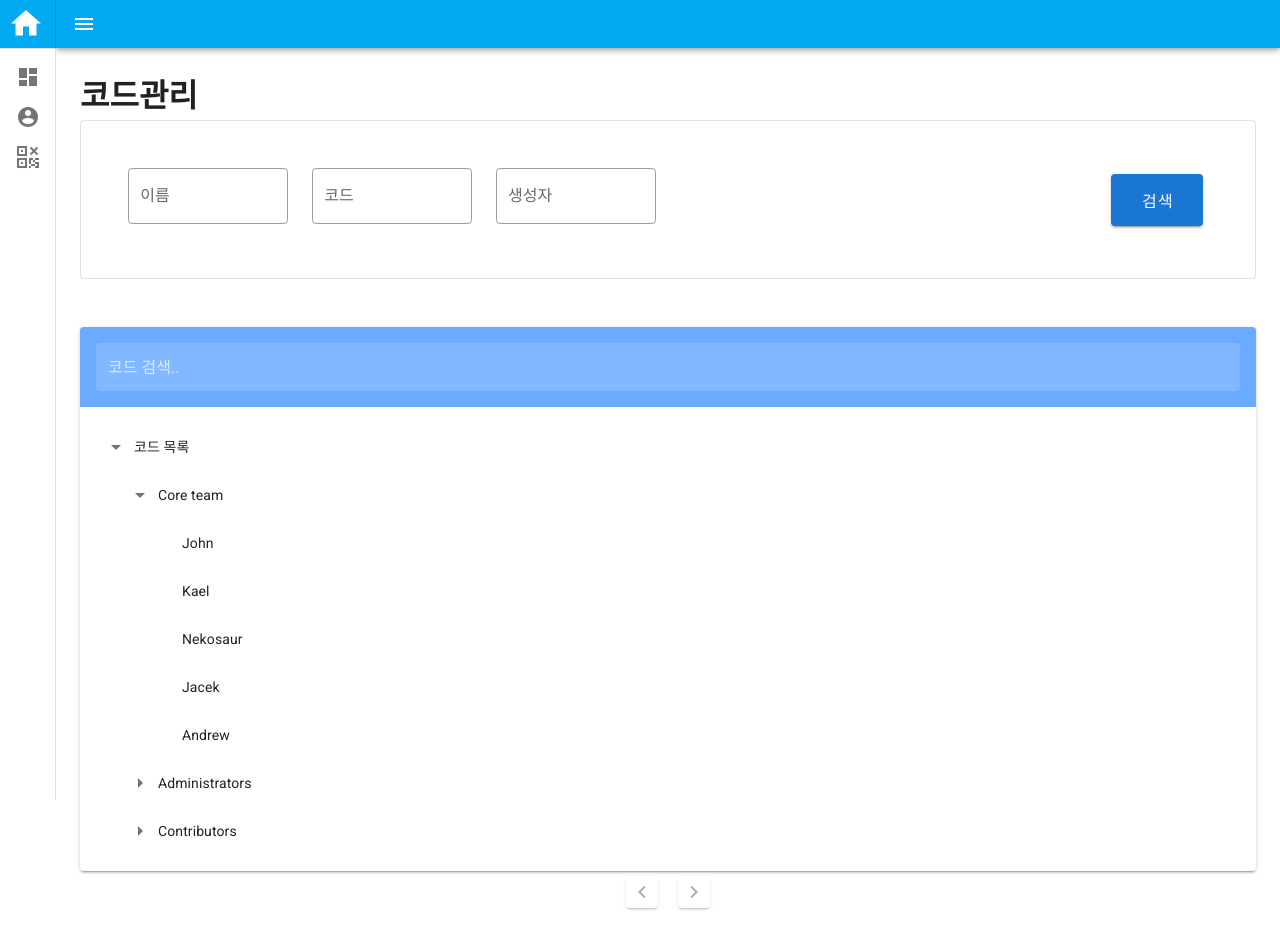
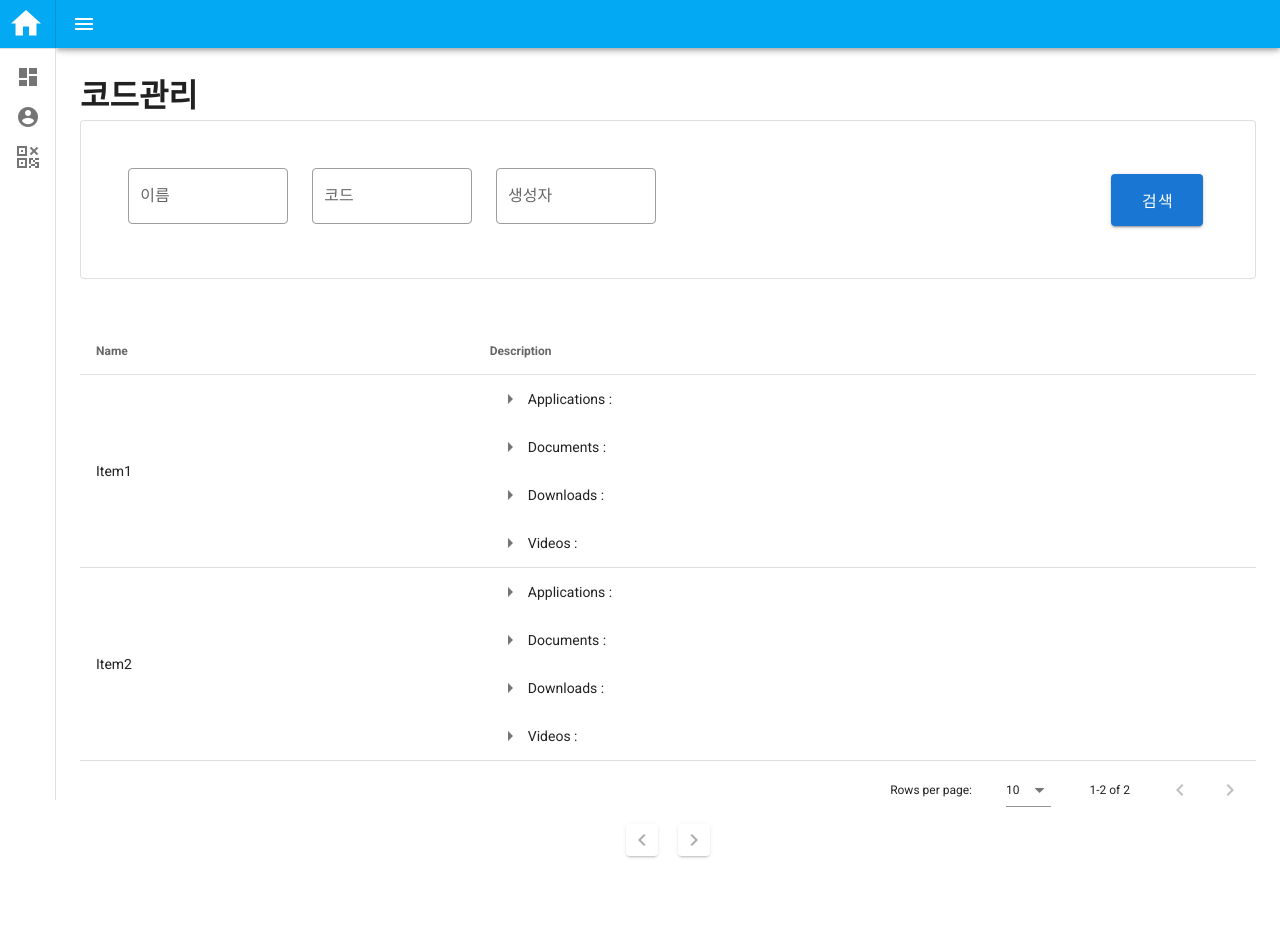
Before and after one commit to matebe12/simpleerp, a Vue app in the folder erp_frontend/: page /code in a window 1280 px wide. After the commit the page ends 885 px from the top, so only its background shows below. Built offline with nearby package versions, Linux system fonts and the light colour scheme.

Commit message:
code 관리 추가

```diff
--- a/erp_frontend/src/views/commonCode.vue
+++ b/erp_frontend/src/views/commonCode.vue
@@ -37,35 +37,15 @@
             </v-row>
         </v-card>
         <v-container class="spacing-playground pa-6" fluid> </v-container>
-        <v-card class="mx-auto">
-            <v-sheet class="pa-4 primary lighten-2">
-                <v-text-field
-                    v-model="search"
-                    label="코드 검색.."
-                    dark
-                    flat
-                    solo-inverted
-                    hide-details
-                    clearable
-                    clear-icon="mdi-close-circle-outline"
-                ></v-text-field>
-                <!-- <v-checkbox
-                    v-model="caseSensitive"
-                    dark
-                    hide-details
-                    label="Case sensitive search"
-                ></v-checkbox> -->
-            </v-sheet>
-            <v-card-text>
-                <v-treeview
-                    :items="items"
-                    :search="search"
-                    :filter="filter"
-                    :open.sync="open"
-                >
-                </v-treeview>
-            </v-card-text>
-        </v-card>
+        <v-data-table :headers="headers" :items="cosas">
+            <template v-slot:[`item.description`]>
+                <td>
+                    <template>
+                        <v-treeview :items="treeItems"></v-treeview>
+                    </template>
+                </td>
+            </template>
+        </v-data-table>
         <v-dialog
             v-model="dialog"
             persistent
@@ -117,69 +97,91 @@ export default class CommonCode extends Vue {
     employee = '';
     isUpdate = false;
     dialog = false;
-    items = [
+    headers = [
+        { text: 'Name', value: 'name' },
+        { text: 'Description', value: 'description' },
+    ];
+    cosas = [
+        { name: 'Item1', description: 'description1' },
+        { name: 'Item2', description: 'description2' },
+    ];
+    treeItems = [
         {
             id: 1,
-            name: '코드 목록',
+            name: 'Applications :',
             children: [
                 {
                     id: 2,
-                    name: 'Core team',
+                    name: 'Calendar : app',
+                    children: [
+                        { id: 2, name: 'Calendar : app' },
+                        { id: 3, name: 'Chrome : app' },
+                        { id: 4, name: 'Webstorm : app' },
+                    ],
+                },
+                { id: 3, name: 'Chrome : app' },
+                { id: 4, name: 'Webstorm : app' },
+            ],
+        },
+        {
+            id: 5,
+            name: 'Documents :',
+            children: [
+                {
+                    id: 6,
+                    name: 'vuetify :',
                     children: [
                         {
-                            id: 201,
-                            name: 'John',
-                        },
-                        {
-                            id: 202,
-                            name: 'Kael',
-                        },
-                        {
-                            id: 203,
-                            name: 'Nekosaur',
-                        },
-                        {
-                            id: 204,
-                            name: 'Jacek',
-                        },
-                        {
-                            id: 205,
-                            name: 'Andrew',
+                            id: 7,
+                            name: 'src :',
+                            children: [
+                                { id: 8, name: 'index : ts' },
+                                { id: 9, name: 'bootstrap : ts' },
+                            ],
                         },
                     ],
                 },
                 {
-                    id: 3,
-                    name: 'Administrators',
+                    id: 10,
+                    name: 'material2 :',
                     children: [
                         {
-                            id: 301,
-                            name: 'Mike',
-                        },
-                        {
-                            id: 302,
-                            name: 'Hunt',
+                            id: 11,
+                            name: 'src :',
+                            children: [
+                                { id: 12, name: 'v-btn : ts' },
+                                { id: 13, name: 'v-card : ts' },
+                                { id: 14, name: 'v-window : ts' },
+                            ],
                         },
                     ],
                 },
+            ],
+        },
+        {
+            id: 15,
+            name: 'Downloads :',
+            children: [
+                { id: 16, name: 'October : pdf' },
+                { id: 17, name: 'November : pdf' },
+                { id: 18, name: 'Tutorial : html' },
+            ],
+        },
+        {
+            id: 19,
+            name: 'Videos :',
+            children: [
                 {
-                    id: 4,
-                    name: 'Contributors',
+                    id: 20,
+                    name: 'Tutorials :',
                     children: [
-                        {
-                            id: 401,
-                            name: 'Phlow',
-                        },
-                        {
-                            id: 402,
-                            name: 'Brandon',
-                        },
-                        {
-                            id: 403,
-                            name: 'Sean',
-                        },
+                        { id: 21, name: 'Basic layouts : mp4' },
+                        { id: 22, name: 'Advanced techniques : mp4' },
+                        { id: 23, name: 'All about app : dir' },
                     ],
                 },
+                { id: 24, name: 'Intro : mov' },
+                { id: 25, name: 'Conference introduction : avi' },
             ],
         },
     ];
```
